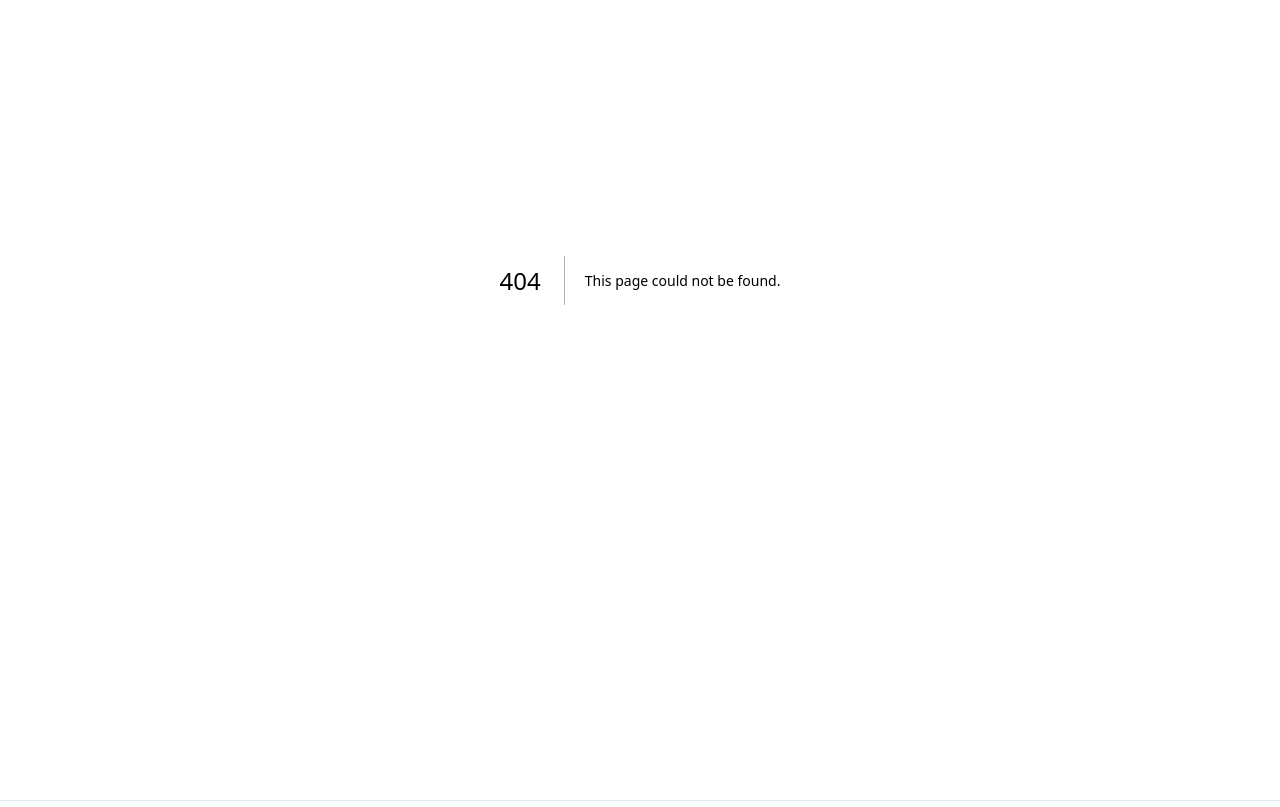
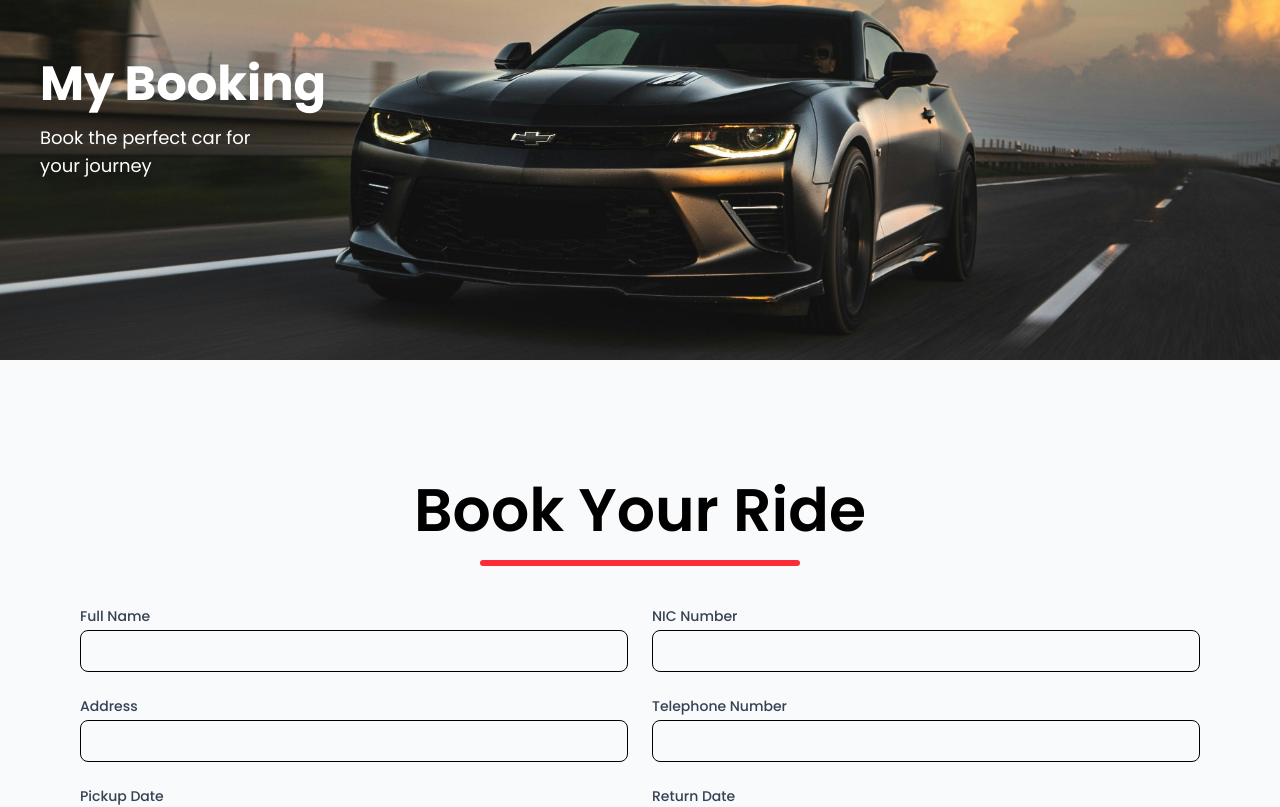
Before and after one commit to LGCDMBandara/Car-Rental, a Next.js app in the folder client/: page /form in a window 1280 px wide. Before the commit this address had no page. Shown: the part 120-927 px from the top of the page. Built offline with nearby package versions, Linux system fonts and the light colour scheme; no server answers; sample sign-in values are in the browser's storage.

Commit message:
phase 06: fix deploying debugs

```diff
--- a/client/app/booking/[id]/page.tsx
+++ /dev/null
@@ -1,35 +0,0 @@
-"use client";
-
-import React, { useState } from "react";
-import { useSearchParams } from "next/navigation";
-import Hero from "@/components/Booking/Hero/Hero";
-import BookingForm from "@/components/Booking/BookingForm/BookingForm";
-import BookingView from "@/components/Booking/BookingView/BookingView";
-
-const BookingPage = () => {
-  const searchParams = useSearchParams();
-  const title = searchParams.get("title") || "";
-  const price = searchParams.get("price") || "";
-  const img = searchParams.get("img")?.trim() || null;
-
-  const [refreshFlag, setRefreshFlag] = useState(0);
-
-  const handleBookingAdded = () => {
-    setRefreshFlag(prev => prev + 1);
-  };
-
-  return (
-    <div>
-      <Hero />
-      <BookingForm
-        carTitle={title}
-        carPrice={price}
-        carImg={img}
-        onBookingAdded={handleBookingAdded}
-      />
-      <BookingView key={refreshFlag} />
-    </div>
-  );
-};
-
-export default BookingPage;
--- a/client/app/booking/page.tsx
+++ b/client/app/booking/page.tsx
@@ -1,33 +1,15 @@
 "use client";
 
 import React, { Suspense, useState } from "react";
-import { useSearchParams } from "next/navigation";
 import Hero from "@/components/Booking/Hero/Hero";
-import BookingForm from "@/components/Booking/BookingForm/BookingForm";
 import BookingView from "@/components/Booking/BookingView/BookingView";
 
 const BookingContent = () => {
-  const searchParams = useSearchParams();
-  const title = searchParams.get("title") || "";
-  const price = searchParams.get("price") || "";
-
-  const img = searchParams.get("img")?.trim() || null;
   const [refreshFlag, setRefreshFlag] = useState(0);
-
-  const handleBookingAdded = () => {
-    setRefreshFlag(prev => prev + 1);
-  };
 
   return (
     <div>
       <Hero />
-      <BookingForm
-        carTitle={title}
-        carPrice={price}
-        carImg={img}
-        onBookingAdded={handleBookingAdded}
-      />
-
       <BookingView key={refreshFlag} />
     </div>
   );
--- /dev/null
+++ b/client/app/form/page.tsx
@@ -0,0 +1,38 @@
+"use client";
+
+import Hero from '@/components/Booking/Hero/Hero'
+import React, { Suspense, useState } from "react";
+import { useSearchParams } from "next/navigation";
+import BookingForm from "@/components/Booking/BookingForm/BookingForm";
+
+const UserForm = () => {
+    const searchParams = useSearchParams();
+    const title = searchParams.get("title") || "";
+    const price = searchParams.get("price") || "";
+    const img = searchParams.get("img")?.trim() || null;
+    const [refreshFlag, setRefreshFlag] = useState(0);
+
+    const handleBookingAdded = () => {
+        setRefreshFlag(prev => prev + 1);
+    }
+
+    return (
+        <div>
+            <Hero />
+            <BookingForm
+                carTitle={title}
+                carPrice={price}
+                carImg={img}
+                onBookingAdded={handleBookingAdded}
+            />
+        </div>
+    )
+}
+
+export default function FormPage() {
+  return (
+    <Suspense fallback={<div className="text-center py-20">Loading...</div>}>
+      <UserForm />
+    </Suspense>
+  );
+}
--- a/client/app/layout.tsx
+++ b/client/app/layout.tsx
@@ -26,8 +26,8 @@ export default function RootLayout({
     <html lang="en">
       <body className={`${poppins.className} bg-gray-50`}>
         <ReduxProvider>
+          <ResponsiveNav />
           <Toaster position="top-right" reverseOrder={false} />
-          <ResponsiveNav />
           {children}
           <Footer />
         </ReduxProvider>
--- a/client/components/Booking/BookingForm/BookingForm.tsx
+++ b/client/components/Booking/BookingForm/BookingForm.tsx
@@ -4,6 +4,7 @@ import React, { useEffect, useState } from "react";
 import ProtectedRoute from "../../ProtectedRoute/ProtectedRoute";
 import toast from "react-hot-toast";
 import { auth } from "../../../utils/firebaseClient";
+import { useSearchParams, useRouter } from "next/navigation";
 
 interface BookingFormProps {
     carTitle: string;
@@ -12,8 +13,13 @@ interface BookingFormProps {
     onBookingAdded: () => void;
 }
 
-const BookingForm: React.FC<BookingFormProps> = ({ carTitle, carPrice, carImg, onBookingAdded }) => {
-  const pricePerDay = Number(carPrice) || 0;
+const BookingForm: React.FC<BookingFormProps> = ({ onBookingAdded }) => {
+    const searchParams = useSearchParams();
+    const router = useRouter();
+    const carTitle = searchParams.get("title") || "";
+    const carPrice = searchParams.get("price") || "0";
+    const carImg = searchParams.get("img") || "/cars/placeholder.jpg";
+    const pricePerDay = Number(carPrice);
 
     const [formData, setFormData] = useState({
         name: "",
@@ -22,22 +28,26 @@ const BookingForm: React.FC<BookingFormProps> = ({ carTitle, carPrice, carImg, o
         nic: "",
         pickupDate: "",
         returnDate: "",
-    vehicleType: carTitle || "",
+        vehicleType: carTitle,
         totalAmount: 0,
-    carImg: carImg || "",
+        carImg: carImg,
     });
 
     useEffect(() => {
-    setFormData((prev) => ({ ...prev, vehicleType: carTitle || "", carImg: carImg || "" }));
+        setFormData((prev) => ({
+            ...prev,
+            vehicleType: carTitle,
+            carImg: carImg,
+        }));
     }, [carTitle, carImg]);
 
     useEffect(() => {
         if (formData.pickupDate && formData.returnDate) {
             const start = new Date(formData.pickupDate);
             const end = new Date(formData.returnDate);
-
             if (end >= start) {
-        const days = Math.floor((end.getTime() - start.getTime()) / (1000 * 60 * 60 * 24)) + 1;
+                const days =
+                    Math.floor((end.getTime() - start.getTime()) / (1000 * 60 * 60 * 24)) + 1;
                 setFormData((prev) => ({ ...prev, totalAmount: days * pricePerDay }));
             } else {
                 setFormData((prev) => ({ ...prev, totalAmount: 0 }));
@@ -53,33 +63,25 @@ const BookingForm: React.FC<BookingFormProps> = ({ carTitle, carPrice, carImg, o
 
     const handleSubmit = async (e: React.FormEvent) => {
         e.preventDefault();
-
-    if (formData.totalAmount <= 0) {
-      toast.error("Invalid booking dates!");
-      return;
-    }
-    if (!formData.name || !formData.telephone) {
-      toast.error("Please fill required fields!");
-      return;
-    }
+        if (formData.totalAmount <= 0) return toast.error("Invalid booking dates!");
+        if (!formData.name || !formData.telephone) return toast.error("Please fill required fields!");
 
         try {
             const user = auth.currentUser;
-      if (!user) {
-        toast.error("You must be logged in!");
-        return;
-      }
-
+            if (!user) return toast.error("You must be logged in!");
             const token = await user.getIdToken();
 
-      const res = await fetch("https://car-rental-backend-production-ceab.up.railway.app/api/bookings", {
+            const res = await fetch(
+                "https://car-rental-backend-production-ceab.up.railway.app/api/bookings",
+                {
                     method: "POST",
                     headers: {
                         "Content-Type": "application/json",
                         Authorization: `Bearer ${token}`,
                     },
                     body: JSON.stringify(formData),
-      });
+                }
+            );
 
             if (!res.ok) throw new Error("Failed to save booking");
 
@@ -92,22 +94,25 @@ const BookingForm: React.FC<BookingFormProps> = ({ carTitle, carPrice, carImg, o
                 nic: "",
                 pickupDate: "",
                 returnDate: "",
-        vehicleType: carTitle || "",
+                vehicleType: carTitle,
                 totalAmount: 0,
-        carImg: carImg || "",
+                carImg: carImg,
             });
 
-      onBookingAdded();
+            onBookingAdded?.();
+            router.push("/booking");
         } catch (err) {
             toast.error("Error saving booking!");
             console.error(err);
         }
-  }
+    };
 
     return (
         <ProtectedRoute>
             <form onSubmit={handleSubmit} className="px-5 pt-10 md:pt-30 md:px-20">
-        <h1 className="text-center text-3xl md:text-5xl xl:text-6xl font-semibold text-black">Book Your Ride</h1>
+                <h1 className="text-center text-3xl md:text-5xl xl:text-6xl font-semibold text-black">
+                    Book Your Ride
+                </h1>
                 <div className="border-b-6 border-red-500 mt-3 lg:mt-5 rounded-full w-40 lg:w-80 mx-auto mb-10"></div>
 
                 <div className="grid grid-cols-1 sm:grid-cols-2 gap-6">
--- a/client/components/Booking/BookingView/BookingView.tsx
+++ b/client/components/Booking/BookingView/BookingView.tsx
@@ -59,7 +59,6 @@ const BookingView: React.FC = () => {
   }
 
   return (
-    <ProtectedRoute>
     <div className="pt-16 px-4 sm:px-8 md:px-16 lg:px-20">
       <h1 className="text-center text-3xl sm:text-4xl md:text-5xl xl:text-6xl font-bold text-gray-900">
         My Bookings
@@ -103,7 +102,6 @@ const BookingView: React.FC = () => {
         </div>
       )}
     </div>
-    </ProtectedRoute>
   );
 };
 
--- a/client/components/Booking/Hero/Hero.tsx
+++ b/client/components/Booking/Hero/Hero.tsx
@@ -11,7 +11,7 @@ const Hero = () => {
                 style={{ objectFit: "cover" }}
             />
             <div className="absolute top-1/2 left-10 transform -translate-y-1/2 text-white">
-                <h1 className="text-5xl font-bold text-center">Car Booking</h1>
+                <h1 className="text-5xl font-bold text-center">My Booking</h1>
                 <p className="mt-4 text-lg">Book the perfect car for <br />your journey</p>
             </div>
         </div>
--- a/client/components/CarDetails/List/CarDetail.tsx
+++ b/client/components/CarDetails/List/CarDetail.tsx
@@ -36,18 +36,18 @@ export default function CarDetail({ carId }: CarDetailProps) {
   }, [car]);
 
   const handleBooking = () => {
-    if (car) {
-      router.push(
-        `/booking?title=${encodeURIComponent(car.title)}&price=${encodeURIComponent(
-          car.price
-        )}&img=${encodeURIComponent(car.img || "/cars/placeholder.jpg")}`
-      );
-    }
+    if (!mounted || !car) return;
+
+    router.push(
+      `/form?title=${encodeURIComponent(car.title)}&price=${encodeURIComponent(
+        car.price
+      )}&img=${encodeURIComponent(car.img || "/cars/placeholder.jpg")}`
+    );
   };
 
   if (!mounted || loading) {
     return (
-      <div className="h-80% flex flex-col items-center justify-center bg-white">
+      <div className="h-[80vh] flex flex-col items-center justify-center bg-white">
         <div className="w-48 h-48 relative">
           <Image
             src="/cars/Loading.gif"
@@ -84,6 +84,7 @@ export default function CarDetail({ carId }: CarDetailProps) {
   return (
     <div className="container mx-auto px-4 sm:px-6 lg:px-20 pt-6 sm:pt-10">
       <div className="grid grid-cols-1 lg:grid-cols-2 gap-8 lg:gap-12">
+        {/* Main Image */}
         <div>
           {selectedImage && (
             <div className="w-full h-64 sm:h-80 lg:h-[400px] relative mb-4">
@@ -95,20 +96,30 @@ export default function CarDetail({ carId }: CarDetailProps) {
               />
             </div>
           )}
+          {/* Thumbnail images */}
           <div className="grid grid-cols-3 gap-2 sm:gap-4">
             {car.images.map((imgUrl, index) => (
-              <div key={index} className="w-full h-24 sm:h-32 md:h-40 relative cursor-pointer border-2 rounded-md overflow-hidden" onClick={() => setSelectedImage(imgUrl || "/cars/placeholder.jpg")}>
+              <div
+                key={index}
+                className="w-full h-24 sm:h-32 md:h-40 relative cursor-pointer border-2 rounded-md overflow-hidden"
+                onClick={() =>
+                  setSelectedImage(imgUrl || "/cars/placeholder.jpg")
+                }
+              >
                 <Image
                   src={imgUrl || "/cars/placeholder.jpg"}
                   alt={`${car.title} thumbnail ${index + 1}`}
                   fill
-                  className={`object-cover ${selectedImage === imgUrl ? "border-red-500" : "border-transparent"}`}
+                  className={`object-cover ${
+                    selectedImage === imgUrl ? "border-red-500" : "border-transparent"
+                  }`}
                 />
               </div>
             ))}
           </div>
         </div>
 
+        {/* Car Info */}
         <div>
           <h1 className="text-2xl sm:text-3xl lg:text-5xl font-bold mb-5">
             {car.title}
@@ -144,6 +155,7 @@ export default function CarDetail({ carId }: CarDetailProps) {
         </div>
       </div>
 
+      {/* Features */}
       <div className="mt-12 lg:mt-16 border-t border-red-200 pt-8 lg:pt-10">
         <div className="grid grid-cols-1 md:grid-cols-3 gap-6 md:gap-8">
           <div className="md:col-span-1">
--- a/client/constant/constant.ts
+++ b/client/constant/constant.ts
@@ -1,7 +1,7 @@
 export const NavLinks = [
     { id: 1, url: '/', label: 'Home' },
     { id: 2, url: '/cars', label: 'Car Details' },
-    { id: 3, url: '/booking', label: 'Booking' },
+    { id: 3, url: '/booking', label: 'My Bookings' },
 ];
 
 export const CarList = [
@@ -195,9 +195,9 @@ export const CarList = [
         title: "Mercedes-Benz",
         img: "/home/Vehicle6.jpg",
         images: [
-            "/home/Vehicle1.jpg",
-            "/home/Vehicle1.jpg",
-            "/home/Vehicle1.jpg",
+            "/home/Vehicle06.jpg",
+            "/home/Vehicle006.jpg",
+            "/home/Vehicle0006.jpg",
         ],
         price: 99,
         description: "The pinnacle of automotive luxury. The S-Class sets the standard for first-class comfort, pioneering technology, and effortless performance. It’s more than a car; it's a statement.",
```
Lines whose indentation alone changed are shown as unchanged.
